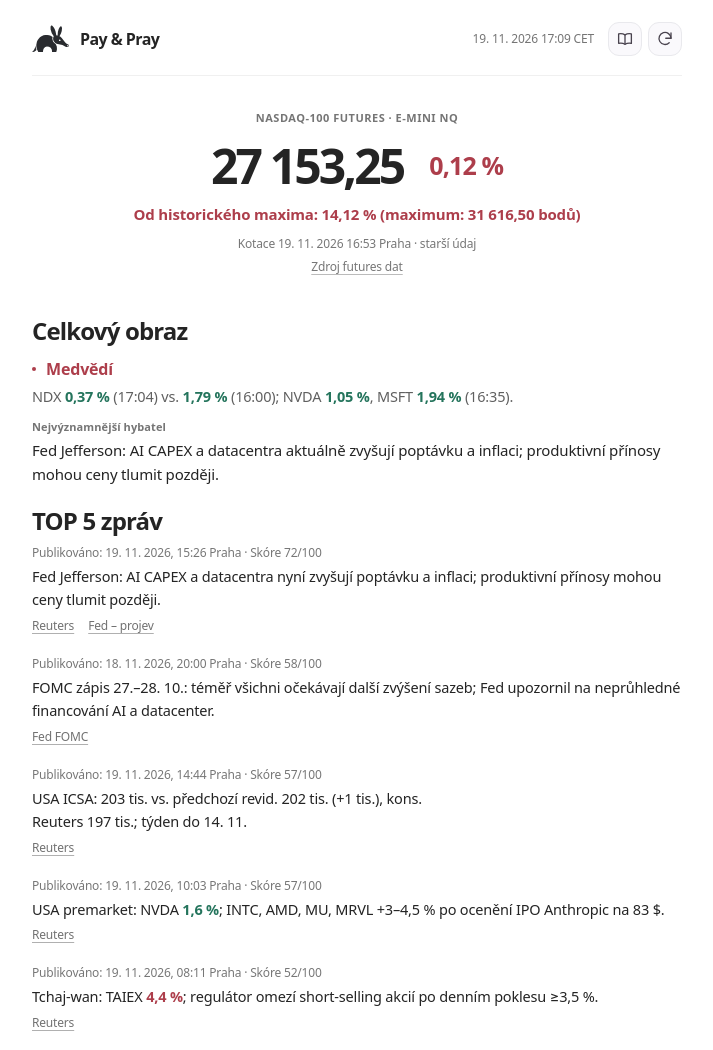
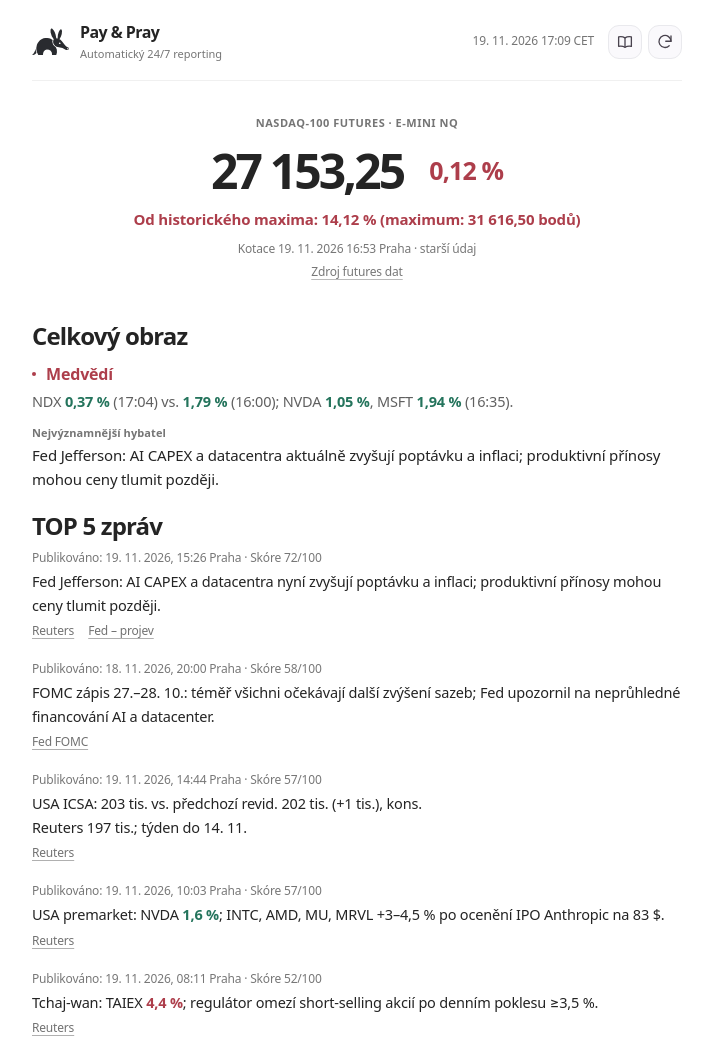
Before and after one commit to MichalMachalik/Nasdaq100-PAYandPRAY, a plain HTML site: page index.html in a window 1280 px wide. Shown: the top 1050 px of the page, without its empty margins (283-996 px from the left). Drawn offline with Linux system fonts and the light colour scheme.

Commit message:
Add 24/7 reporting tagline below Pay & Pray logo

```diff
--- a/index.html
+++ b/index.html
@@ -500,6 +500,17 @@ body :is(h1,h2,h3,p,div,span,small,strong,button,a,table,th,td,time,summary,labe
   overflow-wrap:break-word;
   text-wrap:pretty;
 }
+/* Subtle descriptor below the Pay & Pray wordmark. */
+.brand-copy{min-width:0}
+.brand-tagline{
+  margin:3px 0 0;
+  font:400 11px/1.4 var(--site-font,system-ui,sans-serif);
+  letter-spacing:0;
+  color:var(--muted);
+}
+@media(max-width:580px){
+  .brand-tagline{font-size:10px;line-height:1.3}
+}
 </style></head>
 <body><div class="wrap">
 <header class="header"><div class="brand"><svg class="aardvark-mark" viewBox="0 0 100 73" role="img" aria-label="Logo Aardvarkland" xmlns="http://www.w3.org/2000/svg">
@@ -507,7 +518,7 @@ body :is(h1,h2,h3,p,div,span,small,strong,button,a,table,th,td,time,summary,labe
 <path d="M9.7 54.7L8.5 59.4 6.3 64.3 3.2 68.7 0 71.7 3.2 71.5 7.3 70.2 12.1 66.5 10.6 61.6Z"/>
 <path d="M18.1 35.5L15.5 39.2 13.3 43.9 11.6 53 11.8 57.4 13.1 63.8 17 71.5 29.6 71.9 30.2 66 32.2 61.3 35.8 58.1 40.2 56.6 45.8 57.2 50.6 60.4 53.7 65.8 54.2 71.9 64.6 71.9 65.9 70.9 67.5 64.3 67 56.7 64.4 51 59.1 46.1 56.6 42.3 55 36 55.7 30.8 50.4 27.8 46.2 26.3 41.2 25.4 35.9 25.6 31.2 26.6 25.7 29 21.5 32Z"/>
 <path fill-rule="evenodd" d="M51.8 .2L50.1 3.5 50.3 11.1 53.5 20.7 58.8 29.1 57.2 33 57.1 37 58.1 40.9 60.6 44.9 62.9 47 66.4 49 82.3 53 92 58.1 95.7 58.4 98.6 57.1 99.8 55.1 99.1 52 92.7 48.7 89.3 45.3 80.9 34.3 77 30.6 74.3 29 78.2 21.9 80.4 15 81.1 6.7 79.7 2.4 78.2 2 76.7 2.9 74.8 4.9 72.2 9.4 70 16.8 69.2 27.3 66.6 26.8 65.6 25.6 63.5 15.7 61.2 9.4 58.9 5.6 54.9 1 53 0Z M74.3 37.9L76.3 38.2 77.2 39.4 77 40.9 75.5 42.1 73.8 41.8 72.7 40.2 72.9 39.1Z M97.3 53L98 53.7 97.8 55.1 96.4 56.2 95.4 56.2 94.7 55.2 95.1 54.2Z"/>
-</g></svg><div><h1 class="pixel">Pay &amp; Pray</h1></div></div><div class="topright"><span id="updated" class="pill">Čeká na data</span><div class="header-actions"><details class="history-menu"><summary class="icon-control" title="Historie" aria-label="Otevřít historii reportů"><svg aria-hidden="true" viewBox="0 0 24 24" fill="none" stroke="currentColor" stroke-width="1.75" stroke-linecap="round" stroke-linejoin="round"><path d="M12 6.5c-2.6-1.6-5.4-1.9-8.5-1.3v12.5c3.1-.6 5.9-.3 8.5 1.3 2.6-1.6 5.4-1.9 8.5-1.3V5.2c-3.1-.6-5.9-.3-8.5 1.3Z"/><path d="M12 6.5V19"/></svg></summary><div class="history-panel"><div class="mini-title">Historie</div><div id="archive" class="empty">Zatím bez záznamů.</div></div></details><button id="refresh" class="btn icon-control" type="button" title="Obnovit stránku a data" aria-label="Obnovit stránku a data"><svg aria-hidden="true" viewBox="0 0 24 24" fill="none" stroke="currentColor" stroke-width="1.75" stroke-linecap="round" stroke-linejoin="round"><path d="M20 11a8 8 0 1 0-2.4 6"/><path d="M20 4v7h-7"/></svg></button></div></div></header>
+</g></svg><div class="brand-copy"><h1 class="pixel">Pay &amp; Pray</h1><p class="brand-tagline">Automatický 24/7 reporting</p></div></div><div class="topright"><span id="updated" class="pill">Čeká na data</span><div class="header-actions"><details class="history-menu"><summary class="icon-control" title="Historie" aria-label="Otevřít historii reportů"><svg aria-hidden="true" viewBox="0 0 24 24" fill="none" stroke="currentColor" stroke-width="1.75" stroke-linecap="round" stroke-linejoin="round"><path d="M12 6.5c-2.6-1.6-5.4-1.9-8.5-1.3v12.5c3.1-.6 5.9-.3 8.5 1.3 2.6-1.6 5.4-1.9 8.5-1.3V5.2c-3.1-.6-5.9-.3-8.5 1.3Z"/><path d="M12 6.5V19"/></svg></summary><div class="history-panel"><div class="mini-title">Historie</div><div id="archive" class="empty">Zatím bez záznamů.</div></div></details><button id="refresh" class="btn icon-control" type="button" title="Obnovit stránku a data" aria-label="Obnovit stránku a data"><svg aria-hidden="true" viewBox="0 0 24 24" fill="none" stroke="currentColor" stroke-width="1.75" stroke-linecap="round" stroke-linejoin="round"><path d="M20 11a8 8 0 1 0-2.4 6"/><path d="M20 4v7h-7"/></svg></button></div></div></header>
 <main class="grid">
 <div class="metrics futures-hero" aria-label="Nasdaq-100 futures">
   <div class="hero-label">Nasdaq-100 futures · E-mini NQ</div>
```
